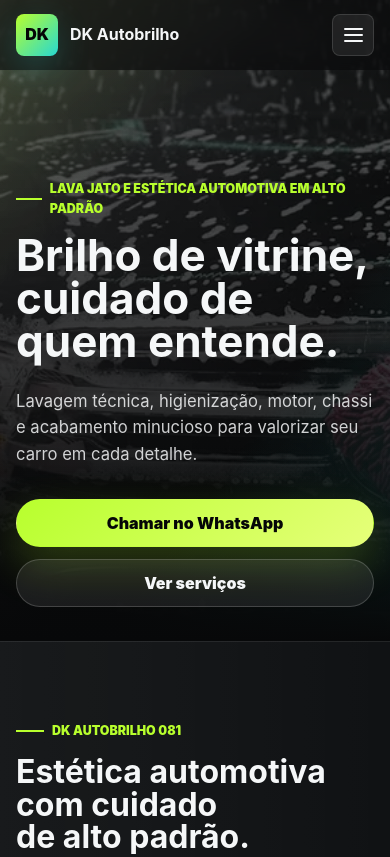
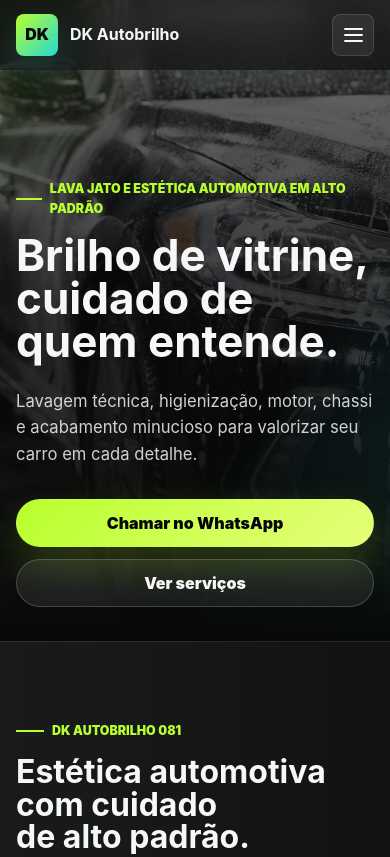
Before and after one commit to fernandopy26/dkautobrilho081, a plain HTML site: page index.html in a window 390 px wide. Shown: the top 857 px of the page. Drawn offline with Linux system fonts and the light colour scheme.

Commit message:
Use title image as hero background

```diff
--- a/css/style.css
+++ b/css/style.css
@@ -232,7 +232,7 @@
   overflow: hidden;
   background:
     linear-gradient(90deg, rgba(7, 8, 9, 0.88) 0%, rgba(7, 8, 9, 0.56) 48%, rgba(7, 8, 9, 0.14) 100%),
-    url("../imagens/simples.jpg") center / cover no-repeat;
+    url("../imagens/titulo.jpg") center / cover no-repeat;
   background-position: center calc(50% + var(--hero-shift));
 }
 
@@ -1279,7 +1279,7 @@
     padding: 104px 16px 34px;
     background:
       linear-gradient(180deg, rgba(7, 8, 9, 0.58) 0%, rgba(7, 8, 9, 0.9) 74%),
-      url("../imagens/simples.jpg") center / cover no-repeat;
+      url("../imagens/titulo.jpg") center / cover no-repeat;
   }
 
   .hero h1 {
--- a/index.html
+++ b/index.html
@@ -6,7 +6,7 @@
   <meta name="description" content="DK Autobrilho: lava jato e estética automotiva com lavagem técnica, higienização, motor, chassi e acabamento premium.">
   <title>DK Autobrilho | Estética automotiva profissional</title>
   <link rel="icon" href="imagens/favicon.svg" type="image/svg+xml">
-  <link rel="preload" href="imagens/simples.jpg" as="image">
+  <link rel="preload" href="imagens/titulo.jpg" as="image">
   <link rel="stylesheet" href="css/style.css">
 </head>
 <body>
```
Also changed, not shown: imagens/titulo.jpg (added).
